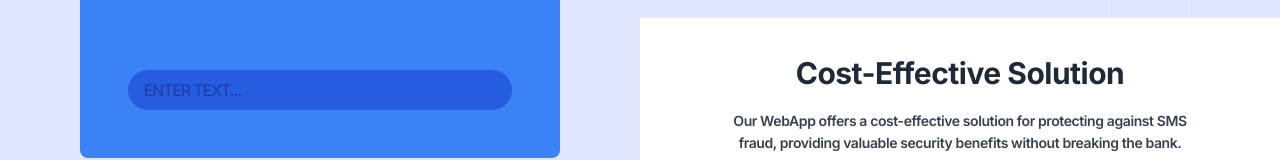
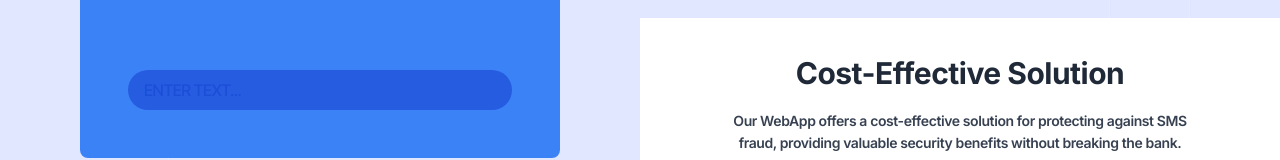
Before and after one commit to Warnify/App, a Next.js app: page /why_warnify in a window 1280 px wide. Shown: the part 1357-1517 px from the top of the page. Built offline with nearby package versions, Linux system fonts and the light colour scheme.

Commit message:
minor changes 2

```diff
--- a/app/(default)/why_warnify/page.tsx
+++ b/app/(default)/why_warnify/page.tsx
@@ -45,7 +45,7 @@ export default function Why_Warnify() {
             <div className="bg-blue-500 rounded-lg px-12 py-12 mx-20 my-12">
                 <h1 className="bg-blue-700/70 font-inter-tight rounded-full py-4 pl-8 ml-10">Hello Amanda, your FEDEX package with tracking code GB-6412-GH83 is waiting for you to set delivery preferences: http://fedex-login.com</h1>
                 <h1 className="bg-red-700/95 font-inter-tight rounded-full uppercase py-2 pl-4 mt-4 mr-32">Fraud Alert</h1>
-                <h1 className="bg-blue-700/70 text-blue-800 font-inter-tight rounded-full uppercase py-2 pl-4 mt-56">Enter text...</h1>
+                <h1 className="bg-blue-700/70 text-blue-700 font-inter-tight rounded-full uppercase py-2 pl-4 mt-56">Enter text...</h1>
 
 
             </div>
```
